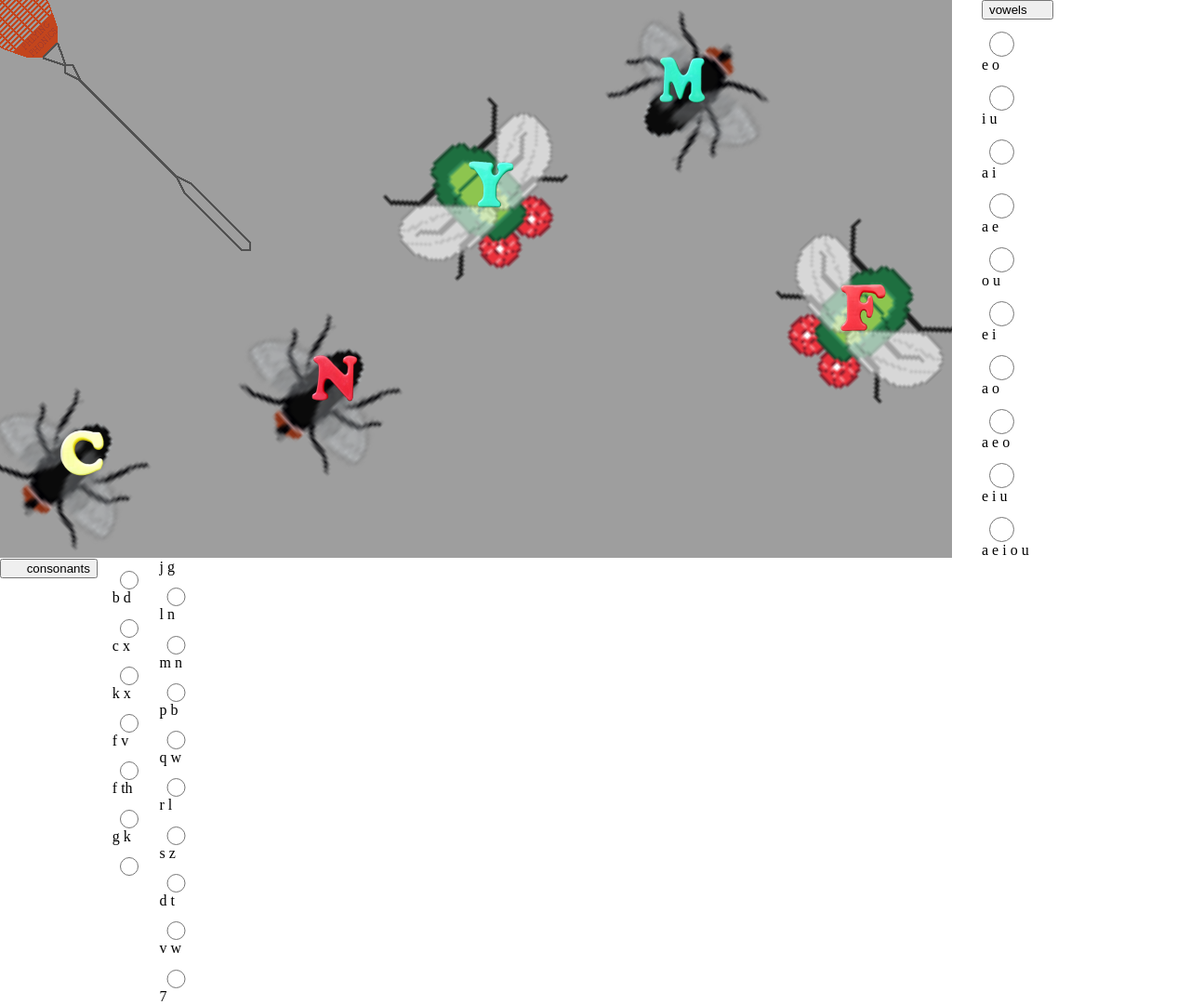
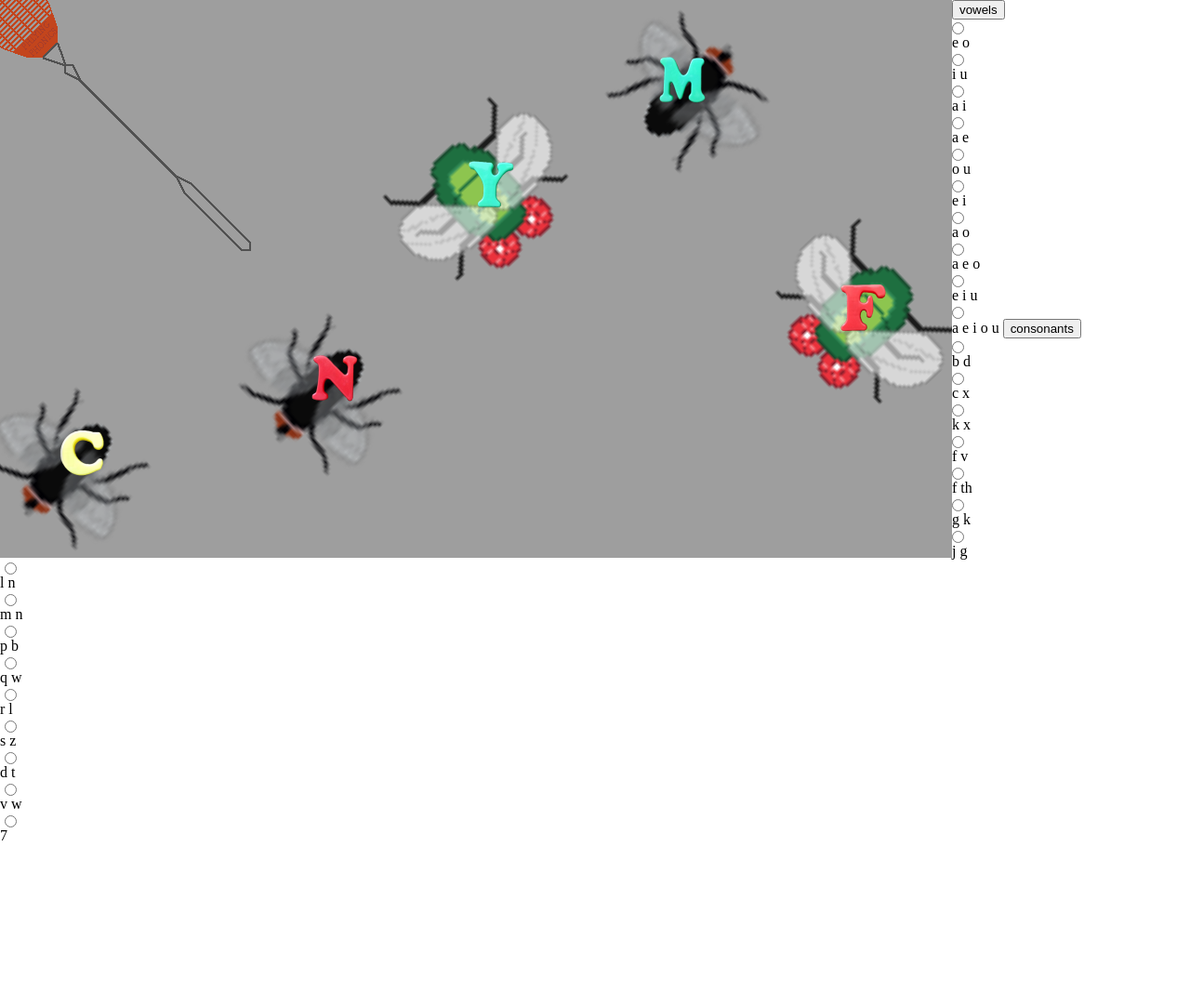
Before and after one commit to gamkedo-la/phlyingphonics, a plain HTML site: page index.html in a window 1280 px wide. Shown: the whole page at 93% size. After the commit the page ends 908 px from the top, so only its background shows below. Drawn offline with Linux system fonts and the light colour scheme.

Commit message:
making sure not to merge conflict

```diff
--- a/index.html
+++ b/index.html
@@ -23,7 +23,7 @@
 <div class="wholescreen">
 
   <canvas id="gameCanvas"></canvas>
-	<div id="tracks"></div>
+	<div id="tracks">
 		<div id="voweltrack" class="track">
 			<button type="button" id="vowelButton">vowels</button>
 		  <input type="radio" id="eo" name="eo" value="eo" class="vowels">
@@ -46,51 +46,50 @@
 		  <label for="eiu">e i u</label>
 			<input type="radio" id="aeiou" name="aeiou" value="aeiou" class="vowels">
 		  <label for="aeiou">a e i o u</label>
-		</div>
+		</div> <!-- end of vowel track -->
 
-		<div id="consonanttrack">
+		<div id="consonanttrack" class="track">
 			<button type="button" id="consonants">consonants</button>
 				<div id="consonantsCol1" class="consonantsColumn">
-			<input type="radio" id="bd" name="bd" value="bd" class="consonantsButton">
+				<input type="radio" id="bd" name="bd" value="bd" class="consonants">
 				<label for="bd">b d</label>
-			<input type="radio" id="cx" name="cx" value="cx" class="consonantsButton">
+				<input type="radio" id="cx" name="cx" value="cx" class="consonants">
 				<label for="cx">c x</label>
-			<input type="radio" id="kx" name="kx" value="kx" class="consonantsButton">
+				<input type="radio" id="kx" name="kx" value="kx" class="consonants">
 				<label for="kx">k x</label>
-			<input type="radio" id="fv" name="fv" value="fv" class="consonantsButton">
+				<input type="radio" id="fv" name="fv" value="fv" class="consonants">
 				<label for="fv">f v</label>
-			<input type="radio" id="fth" name="fth" value="fth" class="consonantsButton">
+				<input type="radio" id="fth" name="fth" value="fth" class="consonants">
 				<label for="fth">f th</label>
-			<input type="radio" id="gk" name="gk" value="gk" class="consonantsButton">
+				<input type="radio" id="gk" name="gk" value="gk" class="consonants">
 				<label for="gk">g k</label>
-			<input type="radio" id="jg" name="jg" value="jg" class="consonantsButton">
-			</div>
+				<input type="radio" id="jg" name="jg" value="jg" class="consonants">
+			</div> <!-- end of consonants column 1 -->
 			<div id="consonantsCol2" class="consonantsColumn">
 				<label for="jg">j g</label>
-			<input type="radio" id="ln" name="ln" value="ln" class="consonantsButton">
+				<input type="radio" id="ln" name="ln" value="ln" class="consonants">
 				<label for="ln">l n</label>
-			<input type="radio" id="mn" name="mn" value="mn" class="consonantsButton">
+				<input type="radio" id="mn" name="mn" value="mn" class="consonants">
 				<label for="mn">m n</label>
-			<input type="radio" id="pb" name="pb" value="pb" class="consonantsButton">
+				<input type="radio" id="pb" name="pb" value="pb" class="consonants">
 				<label for="pb">p b</label>
-			<input type="radio" id="qw" name="qw" value="qw" class="consonantsButton">
+				<input type="radio" id="qw" name="qw" value="qw" class="consonants">
 				<label for="qw">q w</label>
-			<input type="radio" id="rl" name="rl" value="rl" class="consonantsButton">
+				<input type="radio" id="rl" name="rl" value="rl" class="consonants">
 				<label for="rl">r l</label>
-			<input type="radio" id="sz" name="sz" value="sz" class="consonantsButton">
+				<input type="radio" id="sz" name="sz" value="sz" class="consonants">
 				<label for="sz">s z</label>
-			<input type="radio" id="dt" name="dt" value="dt" class="consonantsButton">
+				<input type="radio" id="dt" name="dt" value="dt" class="consonants">
 				<label for="dt">d t</label>
-			<input type="radio" id="vw" name="vw" value="vw" class="consonantsButton">
+				<input type="radio" id="vw" name="vw" value="vw" class="consonants">
 				<label for="vw">v w</label>
-			<input type="radio" id="7" name="7" value="7" class="consonantsButton">
+				<input type="radio" id="7" name="7" value="7" class="consonants">
 				<label for="7">7</label>
-			</div>
-		</div>
-	</div>
+			</div><!-- end of consonants column 2 -->
+		</div><!-- end of consonants track -->
+	</div><!-- end of tracks -->
 	<div class="clear"></div>
-
-</div>
+</div><!-- end of whole screen -->
 
 	<audio id="backgroundMusic" src="audio/flightOfTheABCs.mp3" loop></audio>
 	<audio id="phonic" loop></audio> <!-- for playing associated target phonic of the fly that the student should swat -->
--- a/mystyle.css
+++ b/mystyle.css
@@ -2,48 +2,24 @@
   float: left;
 }
 
-.tracks {
-  float: left;
-  clear:both;
+.track {
+  display: inline;
+  clear: both;
 }
 
-#voweltrack {
-  float: left;
-  padding-left: 2em;
-}
-
-#consonants {
-  float: left;
-  padding-left: 2em;
-}
-
-#vowelButton {
-  padding-right: 2em;
+.tracks:after {
+  display: table;
+  clear: both;
 }
 
 .vowels {
   display: block;
-  width: 2.5em;
-  height: 2em;
-  margin-top: 1em;
 }
 
-#consonanttrack {
-  float: left;
+.consonants {
   display: block;
 }
 
-.consonantsColumn {
-  float: left;
-  padding-left: 1em;
-}
-
-.consonantsButton {
-  display: block;
-  width: 2em;
-  height: 1.5em;
-  margin-top: 1em;
-}
 
 
 
```
Lines whose indentation alone changed are shown as unchanged.
